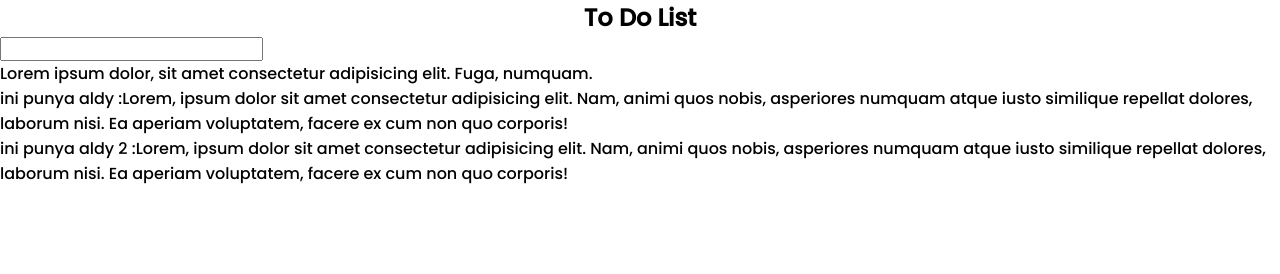
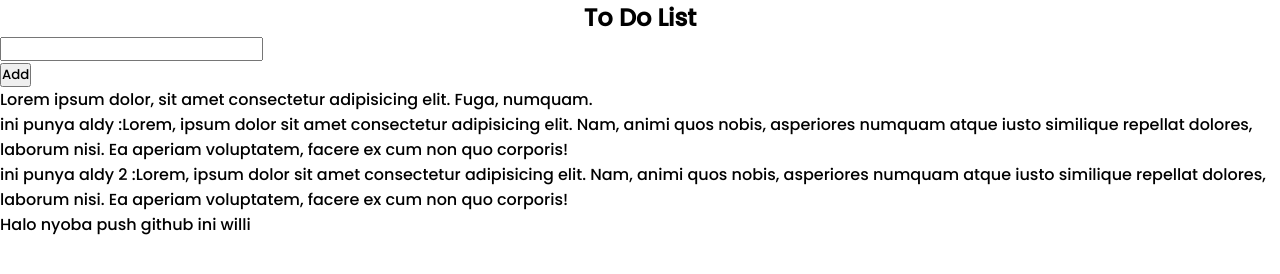
Before and after one commit to Richardrflsn/Project1, a plain HTML site: page index.html in a window 1280 px wide. Drawn offline with Linux system fonts and the light colour scheme.

Commit message:
Update index.html

```diff
--- a/index.html
+++ b/index.html
@@ -16,8 +16,10 @@
     <form id="to-do-list">
         <input type="text">
     </form>
+    <button type="Button">Add</button>
     <p>Lorem ipsum dolor, sit amet consectetur adipisicing elit. Fuga, numquam.</p>
     <p> ini punya aldy :Lorem, ipsum dolor sit amet consectetur adipisicing elit. Nam, animi quos nobis, asperiores numquam atque iusto similique repellat dolores, laborum nisi. Ea aperiam voluptatem, facere ex cum non quo corporis!</p>
     <p> ini punya aldy 2 :Lorem, ipsum dolor sit amet consectetur adipisicing elit. Nam, animi quos nobis, asperiores numquam atque iusto similique repellat dolores, laborum nisi. Ea aperiam voluptatem, facere ex cum non quo corporis!</p>
+    <p>Halo nyoba push github ini willi</p>
 </body>
 </html>
```
